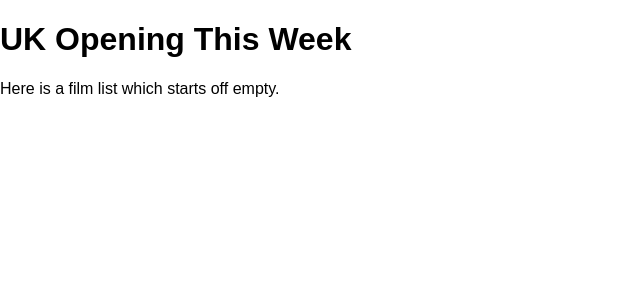
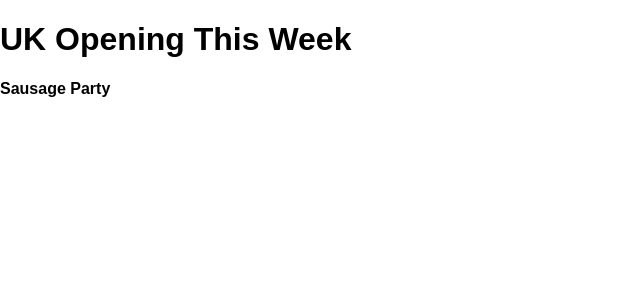
Before and after one commit to reidch/React_film_releases_app, a React (Create React App) app: page / in a window 1280 px wide. Shown: the top 300 px of the page, without its empty margins (0-640 px from the left). Built offline with nearby package versions, Linux system fonts and the light colour scheme.

Commit message:
adds film_titles as data to FilmList component

```diff
--- a/src/components/Film.js
+++ b/src/components/Film.js
@@ -0,0 +1,17 @@
+import React from 'react'
+
+class Film extends React.Component {
+
+  render() {
+    return (
+      <div className="film">
+        <h4 className="film_title">
+          {this.props.film_title}
+        </h4>
+        {this.props.children}
+      </div>
+    )
+  }
+}
+
+export default Film;
--- a/src/components/FilmList.js
+++ b/src/components/FilmList.js
@@ -1,10 +1,18 @@
-import React from 'react'
+import React from 'react';
+import Film from './Film';
 
 class FilmList extends React.Component {
   render() {
+
+    var filmNodes = this.props.data.map(function(film) {
+      return (
+        <Film film_title={film.film_title} key={film.id}>{film.showtimes}</Film>
+      );
+    });
+
     return (
-      <div className="film-list">
-        Here is a film list which starts off empty.
+      <div className="FilmList">
+        {filmNodes}
       </div>
     )
   }
--- a/src/components/FilmReleasesBox.js
+++ b/src/components/FilmReleasesBox.js
@@ -2,11 +2,21 @@
 import FilmList from './FilmList'
 
 class FilmReleasesBox extends React.Component {
+
+  constructor(props) {
+    super(props)
+    this.state = {
+      data: [
+        { id:1, film_title:"Sausage Party"}
+      ]
+    }
+  }
+
   render() {
     return (
       <div className="film-releases-box">
         <h1>{this.props.title}</h1>
-        <FilmList />
+        <FilmList data={this.state.data} />
       </div>
     )
   }
```
